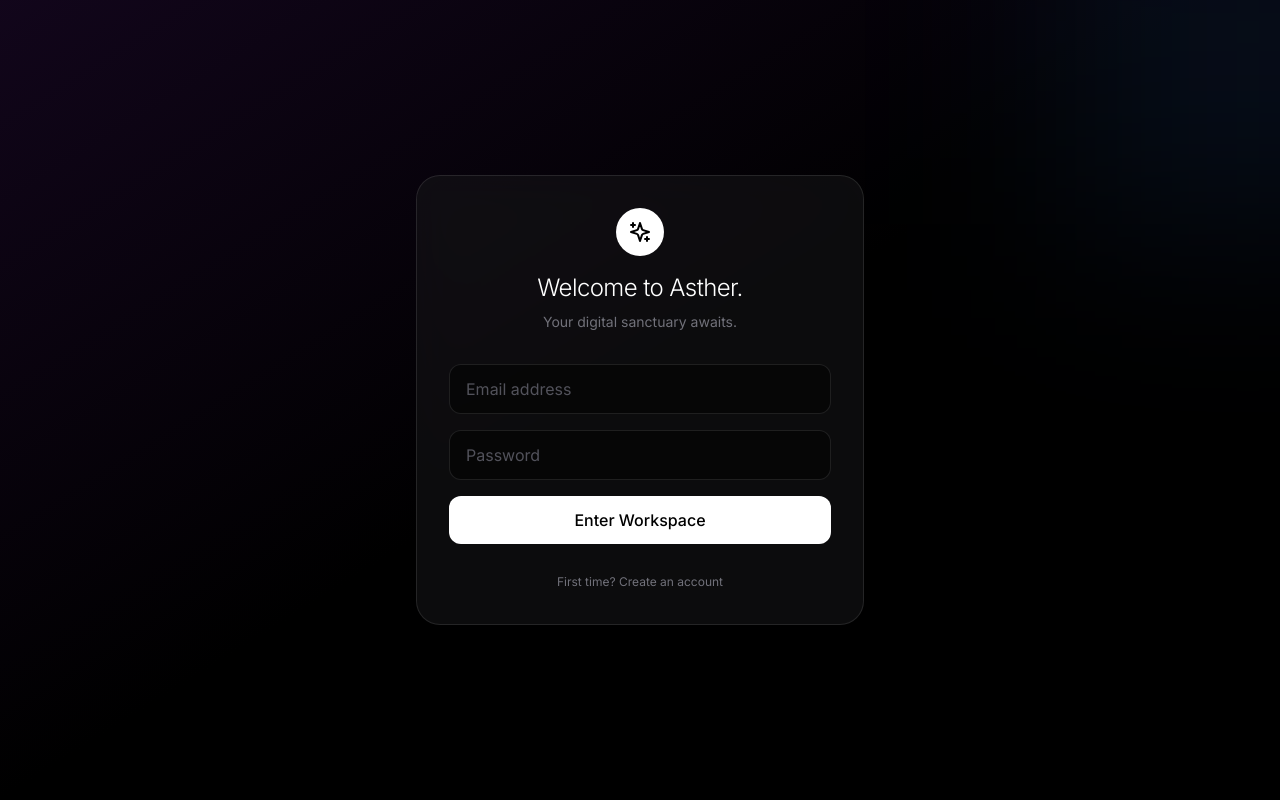
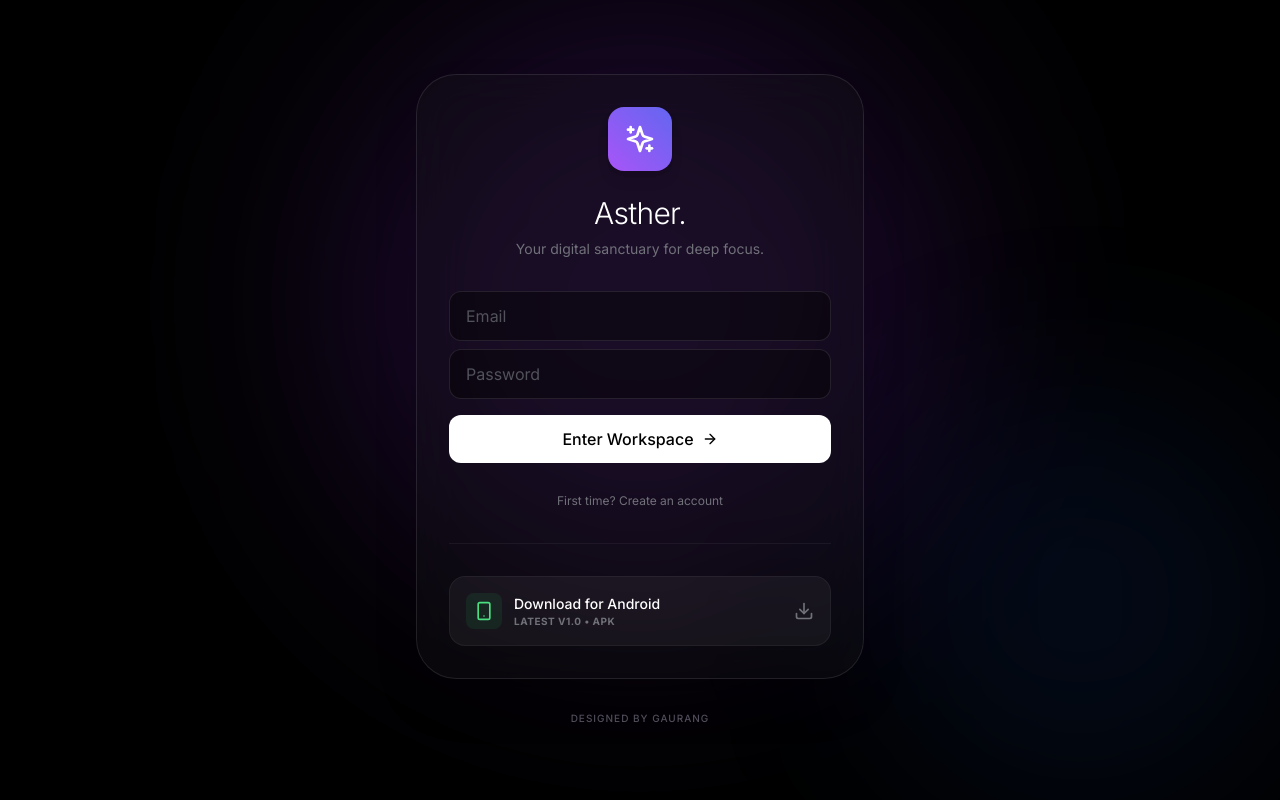
Before and after one commit to hapybeing/Asther, a Next.js app: page /login in a window 1280 px wide. Built offline with nearby package versions, Linux system fonts and the light colour scheme; no server answers.

Commit message:
Update page.tsx

```diff
--- a/app/login/page.tsx
+++ b/app/login/page.tsx
@@ -3,21 +3,20 @@
 import { useState } from "react";
 import { createClient } from "@supabase/supabase-js";
 import { useRouter } from "next/navigation";
-import { Loader2, Sparkles } from "lucide-react";
+import { Sparkles, ArrowRight, Smartphone, Download } from "lucide-react";
 
-// Initialize Supabase manually here for the login logic
 const supabase = createClient(
   process.env.NEXT_PUBLIC_SUPABASE_URL!,
   process.env.NEXT_PUBLIC_SUPABASE_ANON_KEY!
 );
 
 export default function LoginPage() {
-  const router = useRouter();
   const [email, setEmail] = useState("");
   const [password, setPassword] = useState("");
   const [loading, setLoading] = useState(false);
-  const [isSignUp, setIsSignUp] = useState(false); // Toggle between Login/Signup
   const [error, setError] = useState<string | null>(null);
+  const [isSignUp, setIsSignUp] = useState(false);
+  const router = useRouter();
 
   async function handleAuth(e: React.FormEvent) {
     e.preventDefault();
@@ -26,25 +25,14 @@ export default function LoginPage() {
 
     try {
       if (isSignUp) {
-        // 1. SIGN UP
-        const { error } = await supabase.auth.signUp({
-          email,
-          password,
-        });
+        const { error } = await supabase.auth.signUp({ email, password });
         if (error) throw error;
-        alert("Account created! Logging you in...");
+        alert("Check your email to confirm sign up!");
+      } else {
+        const { error } = await supabase.auth.signInWithPassword({ email, password });
+        if (error) throw error;
+        router.push("/dashboard");
       }
-
-      // 2. LOG IN (Always do this after signup too)
-      const { error } = await supabase.auth.signInWithPassword({
-        email,
-        password,
-      });
-      if (error) throw error;
-
-      // Success! Go to dashboard
-      router.push("/dashboard");
-
     } catch (err: any) {
       setError(err.message);
     } finally {
@@ -53,68 +41,89 @@ export default function LoginPage() {
   }
 
   return (
-    <div className="min-h-screen bg-black text-white flex items-center justify-center p-4 relative overflow-hidden">
+    <div className="min-h-screen bg-black flex flex-col items-center justify-center p-6 relative overflow-hidden">
 
       {/* Background Ambience */}
-      <div className="absolute top-0 left-0 w-full h-full bg-gradient-to-br from-purple-900/20 via-black to-black pointer-events-none" />
-      <div className="absolute -top-40 -right-40 w-96 h-96 bg-blue-500/10 blur-[100px]" />
+      <div className="absolute top-0 left-1/2 -translate-x-1/2 w-[600px] h-[600px] bg-purple-600/20 blur-[120px] rounded-full pointer-events-none" />
+      <div className="absolute bottom-0 right-0 w-[400px] h-[400px] bg-blue-600/10 blur-[100px] rounded-full pointer-events-none" />
 
-      <div className="w-full max-w-md bg-zinc-900/50 border border-white/10 p-8 rounded-3xl backdrop-blur-xl relative z-10 animate-in fade-in zoom-in duration-500">
+      {/* Main Card */}
+      <div className="w-full max-w-md bg-zinc-900/30 backdrop-blur-xl border border-white/10 p-8 rounded-[2.5rem] shadow-2xl relative z-10 animate-in fade-in slide-in-from-bottom-4 duration-700">
 
-        <div className="text-center mb-8">
-            <div className="w-12 h-12 bg-white rounded-full mx-auto mb-4 flex items-center justify-center">
-                <Sparkles className="w-6 h-6 text-black" />
+        <div className="text-center mb-8 space-y-2">
+          <div className="inline-flex items-center justify-center w-16 h-16 rounded-2xl bg-gradient-to-tr from-purple-500 to-indigo-500 shadow-lg mb-4">
+            <Sparkles className="w-8 h-8 text-white" />
           </div>
-            <h1 className="text-2xl font-light tracking-tight">Welcome to Asther.</h1>
-            <p className="text-zinc-500 text-sm mt-2">Your digital sanctuary awaits.</p>
+          <h1 className="text-3xl font-light text-white tracking-tight">Asther.</h1>
+          <p className="text-zinc-500 text-sm">Your digital sanctuary for deep focus.</p>
         </div>
 
+        {/* Auth Form */}
         <form onSubmit={handleAuth} className="space-y-4">
-            <div>
+          <div className="space-y-2">
             <input
               type="email"
-                    placeholder="Email address"
               value={email}
               onChange={(e) => setEmail(e.target.value)}
-                    className="w-full bg-black/50 border border-white/10 rounded-xl px-4 py-3 text-white focus:outline-none focus:border-purple-500/50 transition placeholder:text-zinc-600"
+              placeholder="Email"
+              className="w-full bg-black/40 border border-white/10 rounded-xl px-4 py-3 text-white placeholder:text-zinc-600 focus:outline-none focus:border-purple-500/50 transition"
               required
             />
-            </div>
-            <div>
             <input
               type="password"
-                    placeholder="Password"
               value={password}
               onChange={(e) => setPassword(e.target.value)}
-                    className="w-full bg-black/50 border border-white/10 rounded-xl px-4 py-3 text-white focus:outline-none focus:border-purple-500/50 transition placeholder:text-zinc-600"
+              placeholder="Password"
+              className="w-full bg-black/40 border border-white/10 rounded-xl px-4 py-3 text-white placeholder:text-zinc-600 focus:outline-none focus:border-purple-500/50 transition"
               required
             />
           </div>
 
-            {error && (
-                <div className="text-red-400 text-xs text-center bg-red-500/10 p-2 rounded-lg">
-                    {error}
-                </div>
-            )}
+          {error && <div className="text-red-400 text-xs text-center">{error}</div>}
 
           <button
             type="submit"
             disabled={loading}
-                className="w-full bg-white text-black font-medium py-3 rounded-xl hover:bg-zinc-200 transition flex items-center justify-center gap-2"
+            className="w-full bg-white text-black font-medium py-3 rounded-xl hover:bg-zinc-200 transition disabled:opacity-50 flex items-center justify-center gap-2"
           >
-                {loading && <Loader2 className="w-4 h-4 animate-spin" />}
-                {isSignUp ? "Create Account" : "Enter Workspace"}
+            {loading ? "Processing..." : (isSignUp ? "Create Account" : "Enter Workspace")}
+            {!loading && <ArrowRight className="w-4 h-4" />}
           </button>
         </form>
 
         <div className="mt-6 text-center">
           <button
             onClick={() => setIsSignUp(!isSignUp)}
-                className="text-xs text-zinc-500 hover:text-white transition"
+            className="text-zinc-500 text-xs hover:text-white transition"
           >
-                {isSignUp ? "Already have an account? Log in" : "First time? Create an account"}
+            {isSignUp ? "Already have an account? Sign In" : "First time? Create an account"}
           </button>
         </div>
+
+        {/* --- THE DOWNLOAD BUTTON --- */}
+        <div className="mt-8 pt-8 border-t border-white/5">
+            <a
+                href="/Asther.apk"
+                download
+                className="group flex items-center justify-between p-4 rounded-2xl bg-white/5 hover:bg-white/10 border border-white/5 hover:border-purple-500/30 transition-all duration-300"
+            >
+                <div className="flex items-center gap-3">
+                    <div className="p-2 bg-green-500/10 rounded-lg text-green-400 group-hover:text-green-300 transition">
+                        <Smartphone className="w-5 h-5" />
+                    </div>
+                    <div className="text-left">
+                        <div className="text-sm font-medium text-white group-hover:text-purple-200 transition">Download for Android</div>
+                        <div className="text-[10px] text-zinc-500 uppercase tracking-wider font-bold">Latest v1.0 • APK</div>
+                    </div>
+                </div>
+                <Download className="w-5 h-5 text-zinc-500 group-hover:text-white transition" />
+            </a>
+        </div>
+
+      </div>
+
+      <div className="mt-8 text-zinc-600 text-[10px] uppercase tracking-widest font-medium">
+        Designed by Gaurang
       </div>
     </div>
   );
```
Lines whose indentation alone changed are shown as unchanged.
